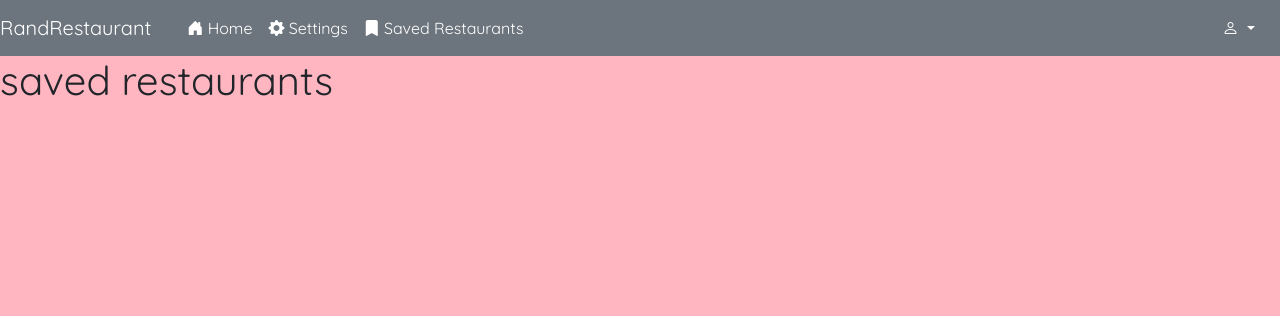
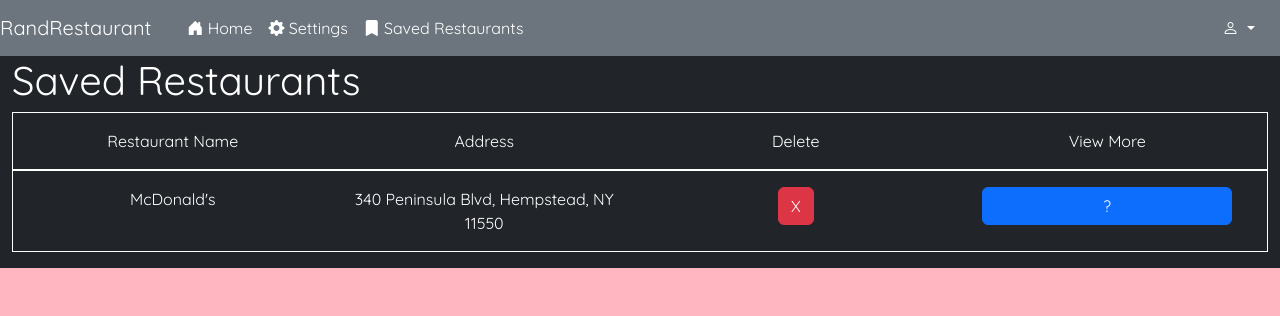
Before and after one commit to jcng75/RandomRestaurant, a Django app: page /saved in a window 1280 px wide. Shown: the top 316 px of the page. Run offline with Django 4.2, Linux system fonts and the light colour scheme.

Commit message:
Updated saved.html page, commented home view in views.py, and fixed home.html formatting

```diff
--- a/src/randRest/templates/home.html
+++ b/src/randRest/templates/home.html
@@ -91,7 +91,6 @@
                                 </div>
                                 <div class="modal-footer">
                                     <button type="button" class="btn btn-secondary" data-bs-dismiss="modal">Close</button>
-                                    <button type="button" class="btn btn-primary">Save changes</button>
                                 </div>
                             </div>
                         </div>
--- a/src/randRest/templates/saved.html
+++ b/src/randRest/templates/saved.html
@@ -6,5 +6,50 @@
 
 {% block body %}
 {% include "nav.html" %}
-<h1>saved restaurants</h1>
+<div class="container-fluid bg-dark text-white pb-3">
+    <h1>Saved Restaurants</h1>
+    <div class="border border-white p-3">
+        <div class="row text-center">
+        <div class="col-sm-3">Restaurant Name</div>
+        <div class="col-sm-3">Address</div>
+        <div class="col-sm-3">Delete</div>
+        <div class="col-sm-3">View More</div>
+        </div>
+    </div>
+    <div class="border border-white p-3">
+        <div class="row text-center">
+        <div class="col-sm-3">McDonald's</div>
+        <div class="col-sm-3">340 Peninsula Blvd, Hempstead, NY 11550</div>
+        <div class="col-sm-3">
+            <form method="post">
+                {% csrf_token %}
+                <input type="submit" class="btn btn-md btn-danger btn-rounded" name="12321321" value="X">
+            </form>
+        </div>
+        <div class="col-sm-3">
+            <!-- Button trigger modal -->
+            <button type="button" class="btn btn-md btn-primary"  style="width:250px;" data-bs-toggle="modal" data-bs-target="#exampleModal">
+            ?
+            </button>
+            <!-- Modal -->
+            <div class="modal fade" id="exampleModal" tabindex="-1" aria-labelledby="exampleModalLabel" aria-hidden="true">
+                    <div class="modal-dialog">
+                        <div class="modal-content">
+                            <div class="modal-header">
+                                <h5 class="modal-title" id="exampleModalLabel">Modal title</h5>
+                                <button type="button" class="btn-close" data-bs-dismiss="modal" aria-label="Close"></button>
+                            </div>
+                            <div class="modal-body text-dark">
+                                ...
+                            </div>
+                            <div class="modal-footer">
+                                <button type="button" class="btn btn-secondary" data-bs-dismiss="modal">Close</button>
+                            </div>
+                        </div>
+                    </div>
+                </div>
+            </div>
+        </div>
+    </div>
+</div>
 {% endblock %}
--- a/src/randRest/views.py
+++ b/src/randRest/views.py
@@ -81,6 +81,7 @@ def signup(request):
     return render(request, "signup.html")
 
 def home(request):
+    # If the user clicks a button, provide a corresponding action depending on what is clicked
     if request.method == "POST":
         if "reject" in request.POST:
             print("You rejected that restaurant")
```
